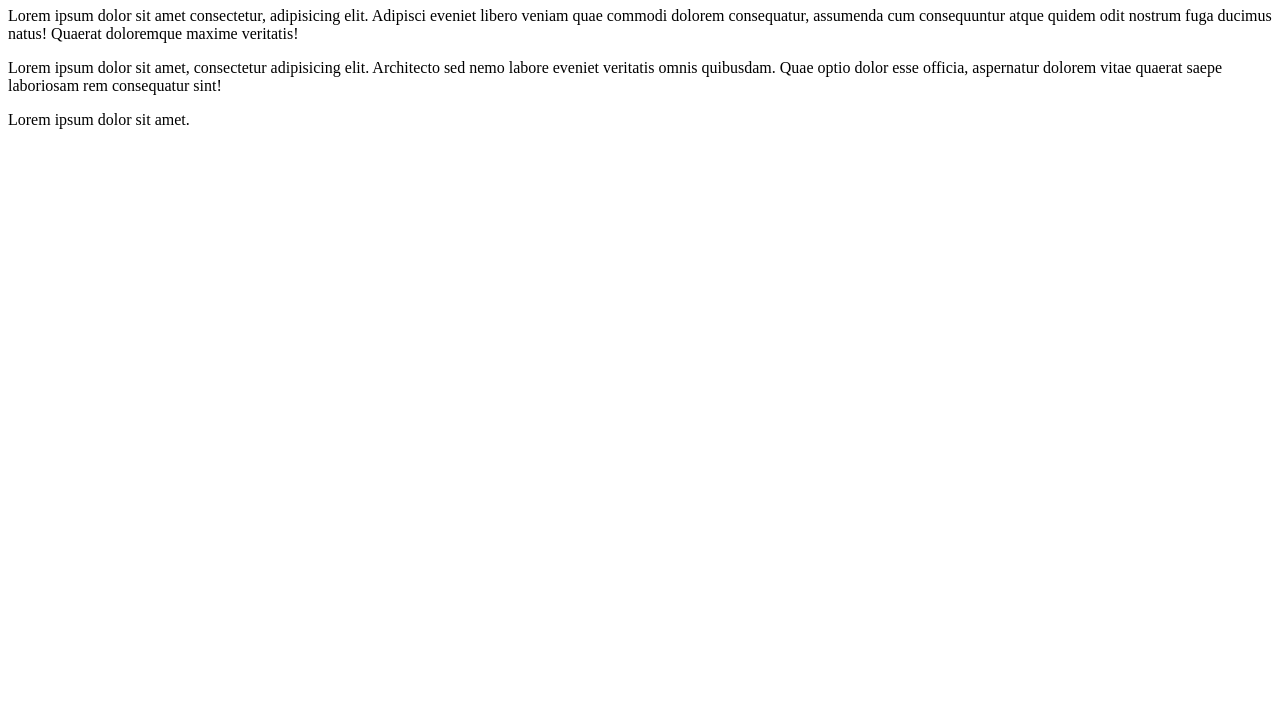
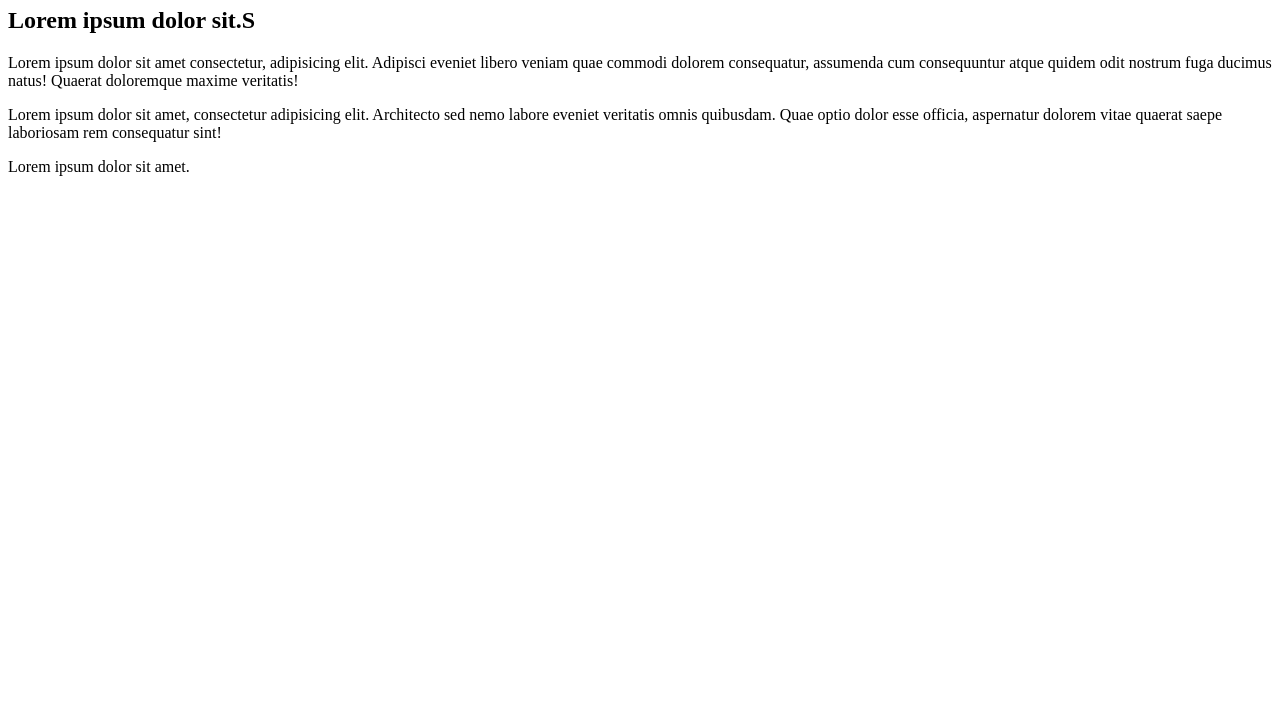
Before and after one commit to eugenevolnisty/lesson-25.11.2021, a plain HTML site: page index.html in a window 1280 px wide. Shown: the part 73-800 px from the top of the page. Drawn offline with Linux system fonts and the light colour scheme.

Commit message:
feature 5

```diff
--- a/index.html
+++ b/index.html
@@ -8,6 +8,7 @@
 </head>
 <body>
     <h1>Hello</h1>
+    <h2>Lorem ipsum dolor sit.S</h2>
     <P>Lorem ipsum dolor sit amet consectetur, adipisicing elit. Adipisci eveniet libero veniam quae commodi dolorem consequatur, assumenda cum consequuntur atque quidem odit nostrum fuga ducimus natus! Quaerat doloremque maxime veritatis!</P>
     <P>Lorem ipsum dolor sit amet, consectetur adipisicing elit. Architecto sed nemo labore eveniet veritatis omnis quibusdam. Quae optio dolor esse officia, aspernatur dolorem vitae quaerat saepe laboriosam rem consequatur sint!</P>
     <p>Lorem ipsum dolor sit amet.</p>
```
